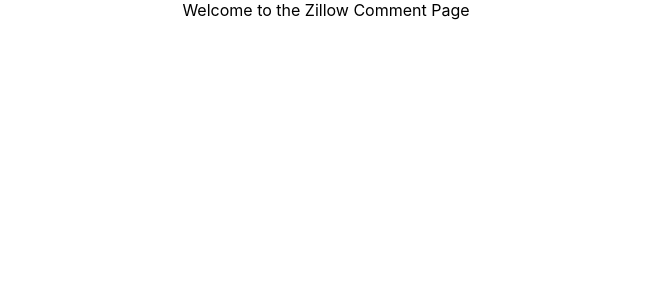
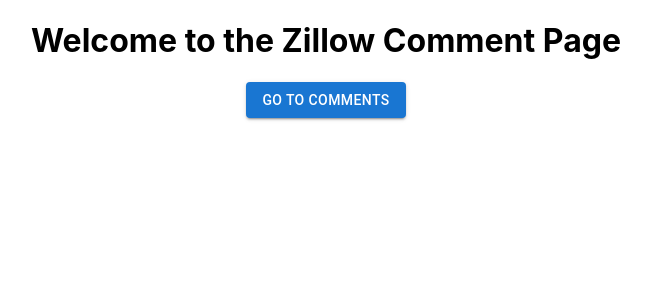
Before and after one commit to mkotik/zillow-comments, a React (Create React App) app: page / in a window 1280 px wide. Shown: the top 300 px of the page, without its empty margins (314-965 px from the left). Built offline with nearby package versions, Linux system fonts and the light colour scheme.

Commit message:
add route

```diff
--- a/src/BasePage.js
+++ b/src/BasePage.js
@@ -1,5 +1,23 @@
+import React from "react";
+import { useNavigate } from "react-router-dom";
+import { Button } from "@mui/material";
+
 const BasePage = () => {
-  return <div>Welcome to the Zillow Comment Page</div>;
+  const navigate = useNavigate();
+
+  const handleNavigate = () => {
+    navigate(
+      "/homedetails/1155-Sandpiper-St-G6-Naples-FL-34112/54181396_zpid/"
+    );
+  };
+  return (
+    <div>
+      <h1>Welcome to the Zillow Comment Page</h1>
+      <Button variant="contained" color="primary" onClick={handleNavigate}>
+        Go to Comments
+      </Button>
+    </div>
+  );
 };
 
 export default BasePage;
```
